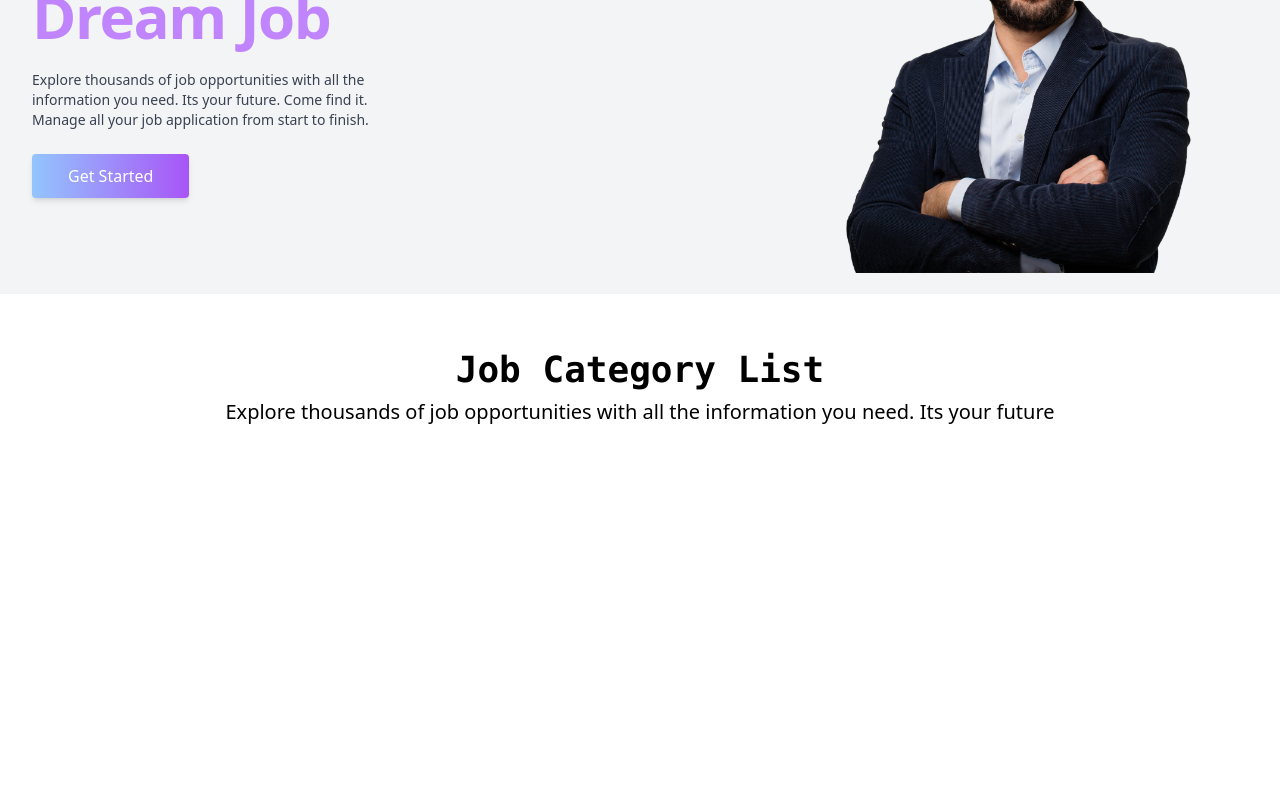
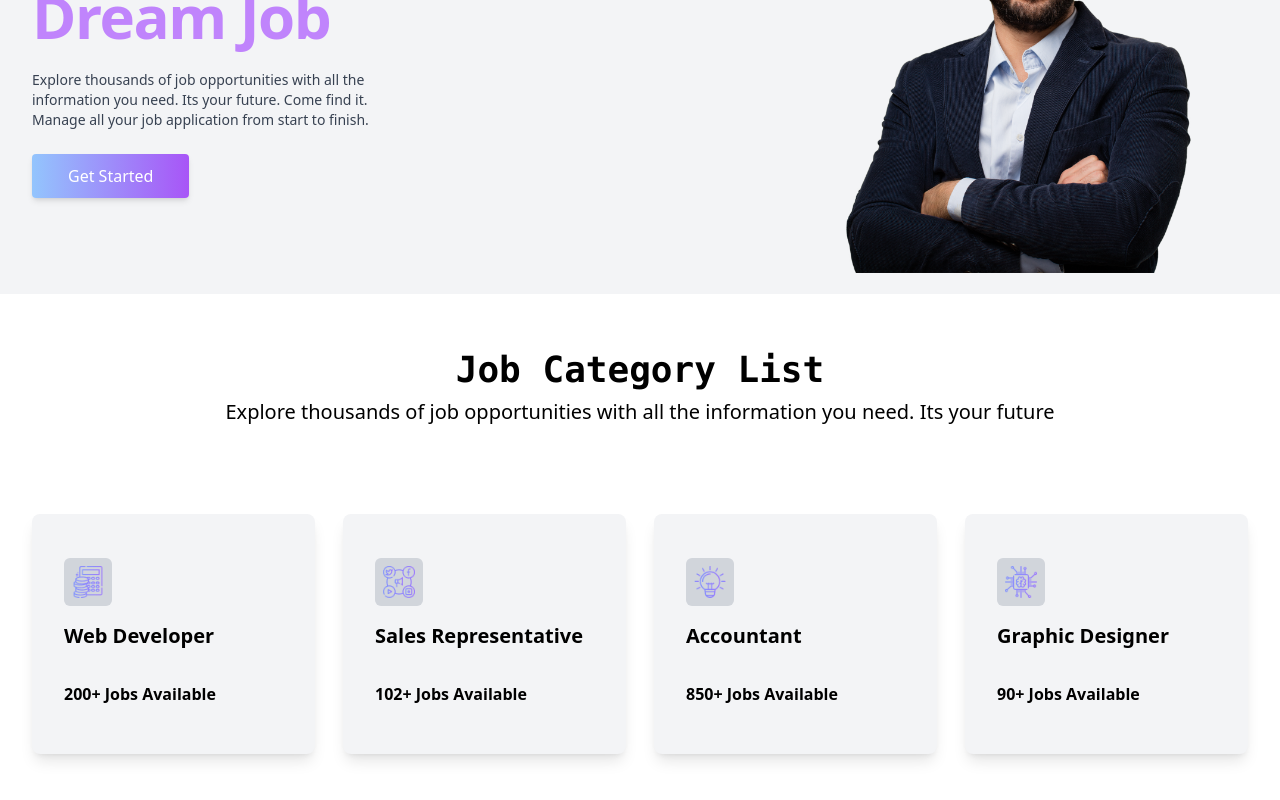
Before and after one commit to mehedihasan8/Job-hunter, a React (Vite) app: page / in a window 1280 px wide. Shown: the part 346-1146 px from the top of the page. Before the commit the page ends 800 px from the top, so only its background shows below. Built offline with nearby package versions, Linux system fonts and the light colour scheme.

Commit message:
Category List section done

```diff
--- a/public/jobs.json
+++ b/public/jobs.json
@@ -3,24 +3,24 @@
     "id": 1,
     "title": "Web Developer",
     "img": "./assets/Icons/accounts 1.png",
-    "availableNumber": 3
+    "availableNumber": 200
   },
   {
     "id": 2,
     "title": "Sales Representative",
     "img": "./assets/Icons/social-media 1.png",
-    "availableNumber": 7
+    "availableNumber": 102
   },
   {
     "id": 3,
     "title": "Accountant",
     "img": "./assets/Icons/business 1.png",
-    "availableNumber": 2
+    "availableNumber": 850
   },
   {
     "id": 4,
     "title": "Graphic Designer",
     "img": "./assets/Icons/chip 1.png",
-    "availableNumber": 4
+    "availableNumber": 90
   }
 ]
--- /dev/null
+++ b/src/components/Category.jsx
@@ -0,0 +1,21 @@
+import React from "react";
+
+const Category = ({ category }) => {
+  // const [img] = category;
+  console.log(category);
+  return (
+    <div className="bg-gray-100 shadow-lg rounded-lg p-8">
+      <img
+        className="w-12 bg-gray-300 mt-3 p-2 rounded-md"
+        src={category.img}
+        alt=""
+      />
+      <h1 className="text-xl font-bold my-4">{category.title}</h1>
+      <h2 className="font-semibold py-4">
+        {category.availableNumber}+ Jobs Available
+      </h2>
+    </div>
+  );
+};
+
+export default Category;
--- a/src/components/Home.jsx
+++ b/src/components/Home.jsx
@@ -1,6 +1,7 @@
 import React, { useEffect, useState } from "react";
 import { Link, useLoaderData } from "react-router-dom";
 import HomeHero from "./HomeHero";
+import Category from "./Category";
 
 const Home = () => {
   const jobs = useLoaderData();
@@ -27,7 +28,13 @@ const Home = () => {
           Explore thousands of job opportunities with all the information you
           need. Its your future
         </p>
+        <div className="my-container grid md:grid-cols-2 gap-7 lg:grid-cols-4">
+          {categorys.map((category) => (
+            <Category key={category.id} category={category}></Category>
+          ))}
+        </div>
       </div>
+      {/* Featured Jobs section */}
     </div>
   );
 };
```
